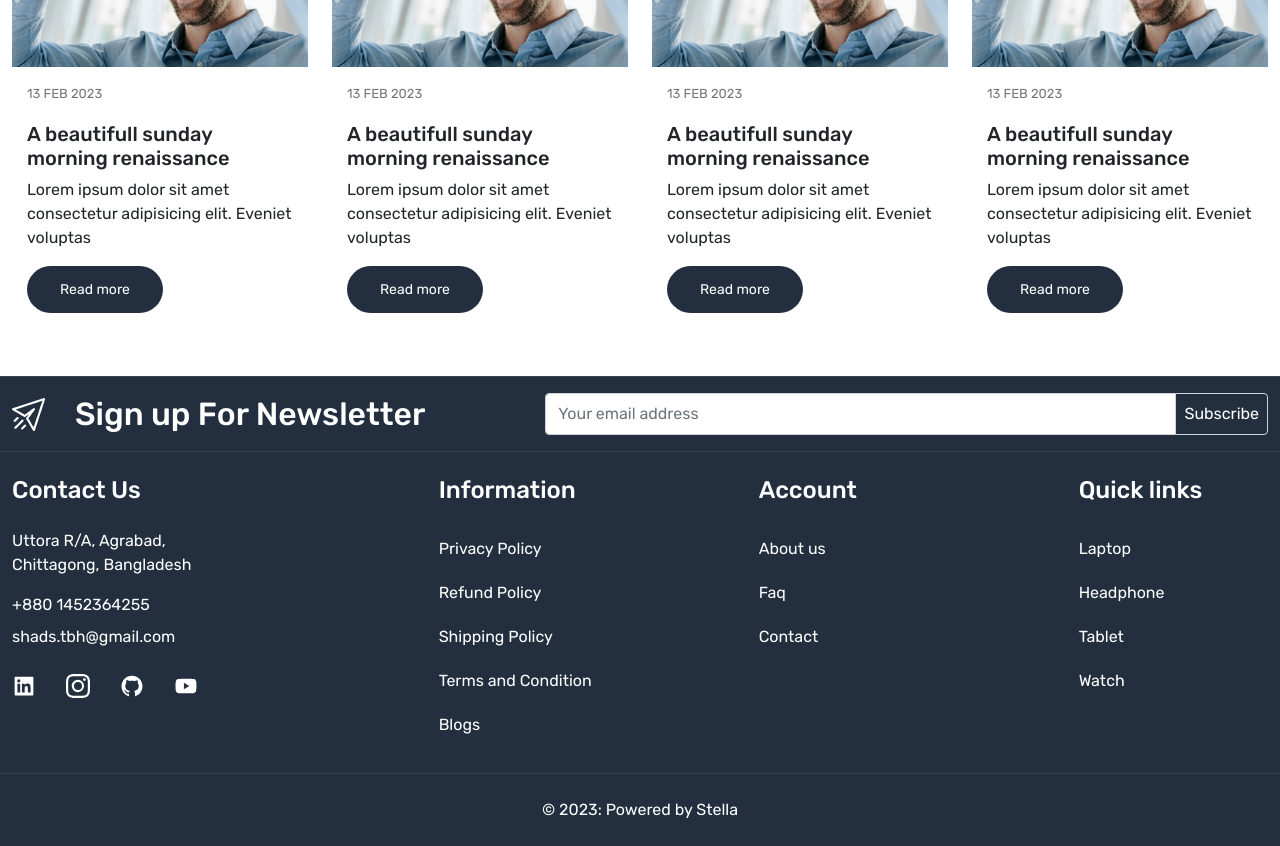
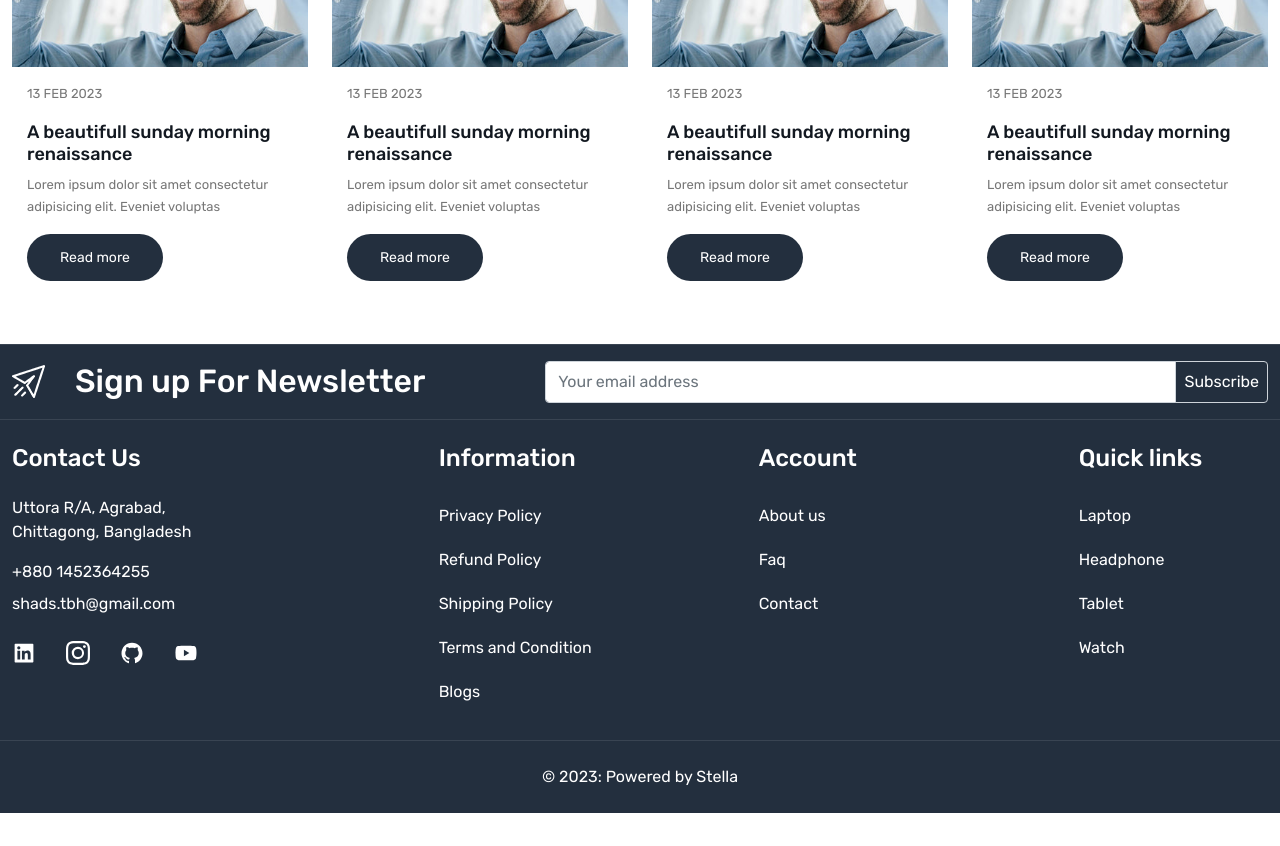
Before and after one commit to tareque-bin-habib/stella-ecommerce-app, a React (Create React App) app: page / in a window 1280 px wide. Shown: the part 1720-2566 px from the top of the page. After the commit the page ends 2533 px from the top, so only its background shows below. Built offline with nearby package versions, Linux system fonts and the light colour scheme.

Commit message:
blog done

```diff
--- a/src/App.css
+++ b/src/App.css
@@ -276,6 +276,17 @@ footer .input-group-text {
   padding: 0;
 }
 
+.blog-content h5 {
+  font-size: 18px;
+  color: var(--color-131921);
+}
+
+.blog-content p.desc {
+  font-size: 13px;
+  line-height: 22px;
+  color: var(--color-777777);
+}
+
 /* Blog Card end */
 
 
```
